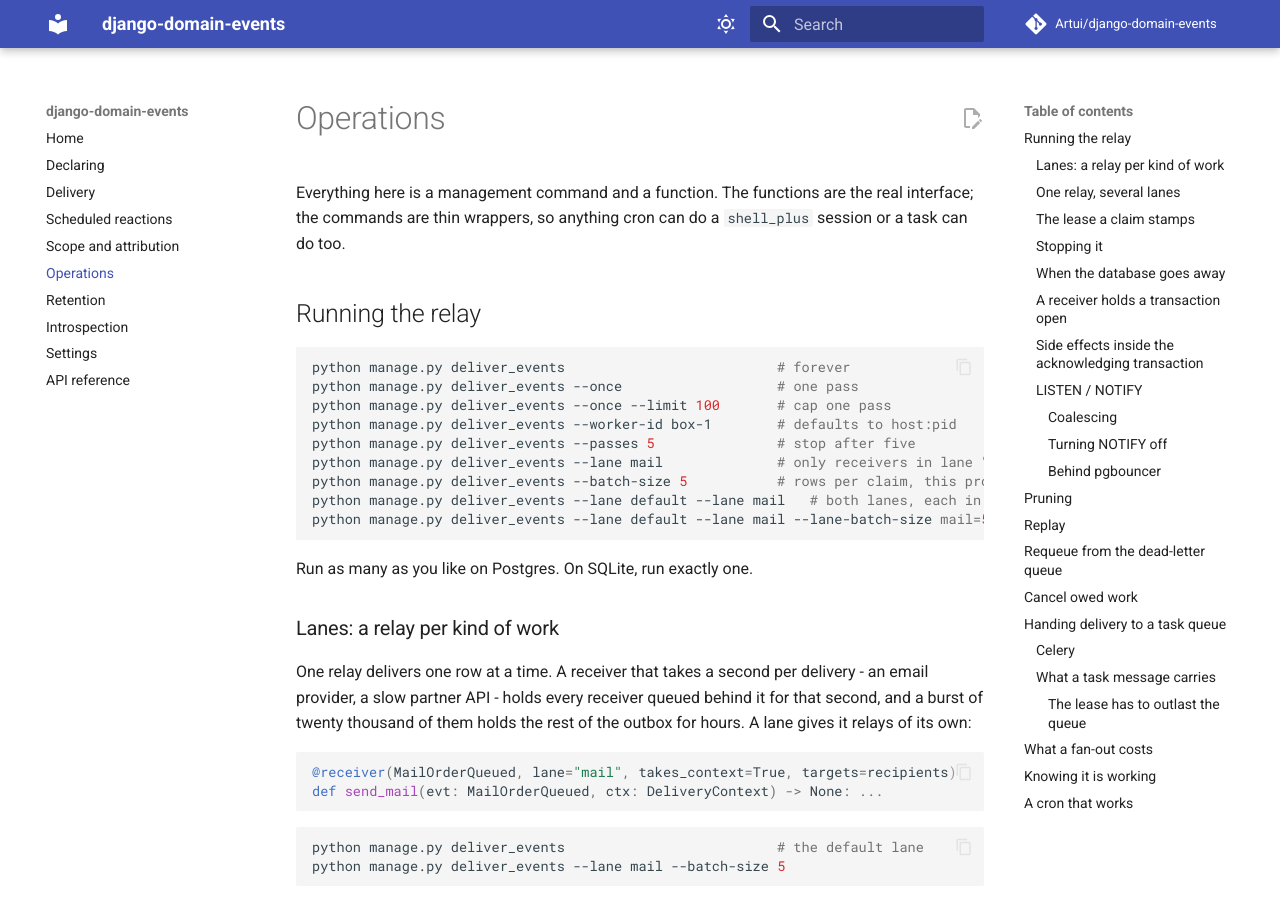
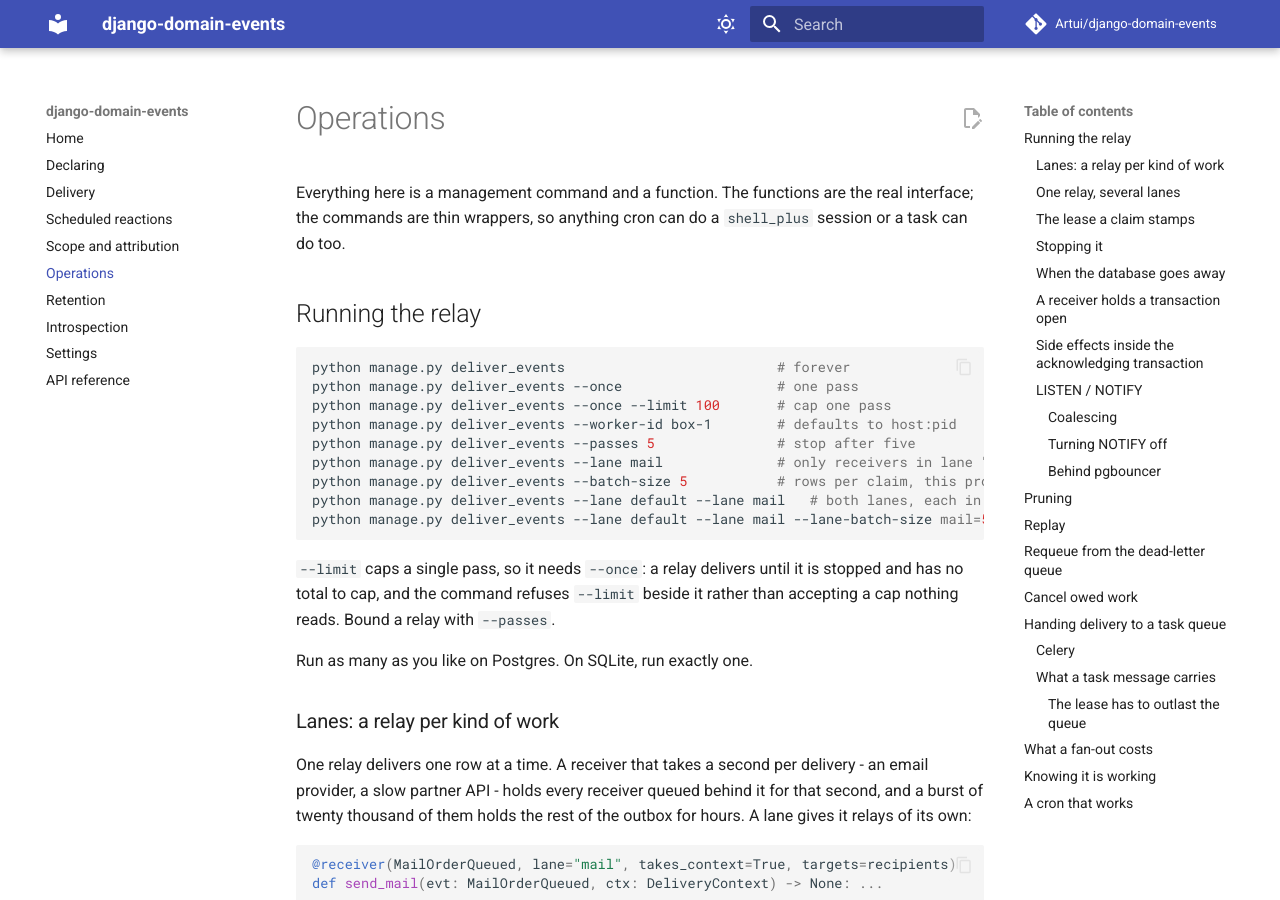
Before and after one commit to Artui/django-domain-events, an MkDocs documentation site: the page built from docs/operations.md, in a window 1280 px wide and 900 px high. Built offline with MkDocs 1.6.1 and Material for MkDocs 9.7.7, drawn with Linux system fonts in a browser that asks for light colours; comment, search, counter and statistics services are not loaded.

Commit message:
docs: --limit needs --once
Co-Authored-By: Claude Opus 5.5 <noreply@anthropic.com>

````diff
--- a/docs/operations.md
+++ b/docs/operations.md
@@ -17,6 +17,10 @@ python manage.py deliver_events --batch-size 5           # rows per claim, this
 python manage.py deliver_events --lane default --lane mail   # both lanes, each in turn
 python manage.py deliver_events --lane default --lane mail --lane-batch-size mail=5
 ```
+
+`--limit` caps a single pass, so it needs `--once`: a relay delivers until it is
+stopped and has no total to cap, and the command refuses `--limit` beside it
+rather than accepting a cap nothing reads. Bound a relay with `--passes`.
 
 Run as many as you like on Postgres. On SQLite, run exactly one.
 
````
